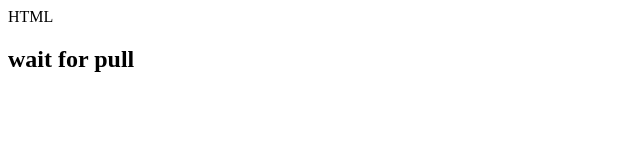
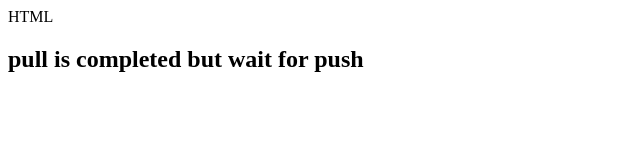
Before and after one commit to Pranali232907/testgit, a plain HTML site: page index.html in a window 1280 px wide. Shown: the whole page, without its empty margins (0-640 px from the left). Drawn offline with Linux system fonts and the light colour scheme.

Commit message:
wait for push

```diff
--- a/index.html
+++ b/index.html
@@ -1,2 +1,2 @@
 <p> HTML </p>
-<h2> wait for pull </h2>
+<h2> pull is completed but wait for push </h2>
```
